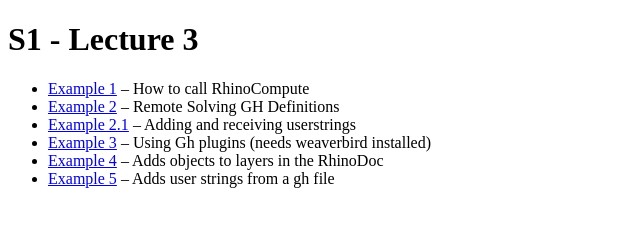
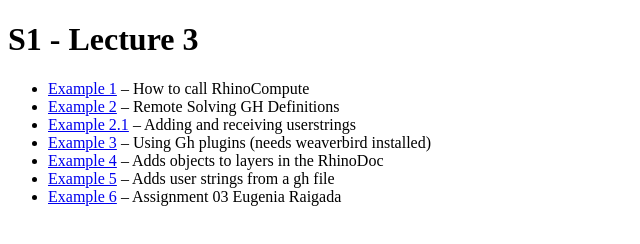
Before and after one commit to iaac-macad/assignment-03-eugeraigada, a plain HTML site: page index.html in a window 1280 px wide. Shown: the whole page, without its empty margins (0-640 px from the left). Drawn offline with Linux system fonts and the light colour scheme.

Commit message:
Update index.html

```diff
--- a/index.html
+++ b/index.html
@@ -13,6 +13,7 @@
             <li><a href="./example3/">Example 3</a> – Using Gh plugins (needs weaverbird installed)</li>
             <li><a href="./example4/">Example 4</a> – Adds objects to layers in the RhinoDoc</li>
             <li><a href="./example5/">Example 5</a> – Adds user strings from a gh file</li>
+            <li><a href="./example6/">Example 6</a> – Assignment 03 Eugenia Raigada</li>
         </ul>
     </body>
 </html>
```
